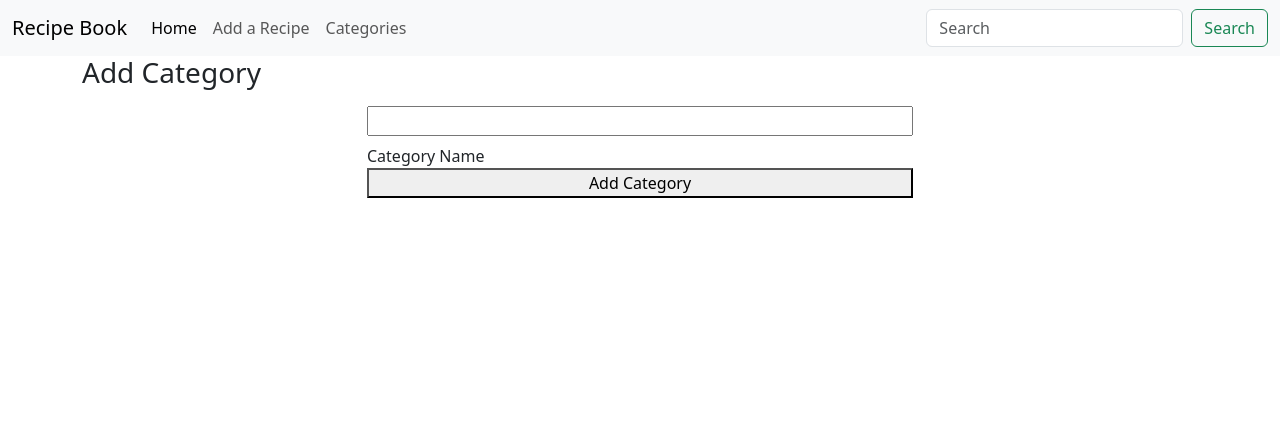
After one commit to Mark-Assessment/j-nowakowska-cooking-co-m3-2, a Flask app: page /add_category in a window 1280 px wide. The commit adds this page. Shown: the top 438 px of the page. Run offline with Flask 3, Linux system fonts and the light colour scheme; some libraries are stand-ins or nearby versions.

Commit message:
Add category function added

```diff
--- a/recipebook/routes.py
+++ b/recipebook/routes.py
@@ -1,7 +1,22 @@
-from flask import render_template
+from flask import render_template, request, redirect, url_for
 from recipebook import app, db
 from recipebook.models import Category, Recipe
 
 @app.route("/")
 def home():
     return render_template("recipies.html")
+
+
+@app.route("/categories")
+def categories():
+    return render_template("categories.html")
+
+
+@app.route("/add_category", methods=["GET", "POST"])
+def add_category():
+    if request.method == "POST":
+        category = Category(category_name=request.form.get("category_name"))
+        db.session.add(category)
+        db.session.commit()
+        return redirect(url_for("categories"))
+    return render_template("add_category.html")
--- /dev/null
+++ b/recipebook/templates/add_category.html
@@ -0,0 +1,27 @@
+{% extends "base.html" %}
+{% block content %}
+
+<h3>Add Category</h3>
+
+<div class="row">
+    <form class="" method="POST" action="{{ url_for('add_category') }}">
+        <!-- category name -->
+        <div class="row">
+            <div class="input-field d-grid gap-2 col-6 mx-auto">
+                <i class="fa-solid fa-kitchen-set"></i>
+                <input id="category_name" name="category_name" minlength="5" maxlength="35" type="text" class="validate" required>
+                <label for="category_name">Category Name</label>
+            </div>
+        </div>
+        <!-- submit button -->
+        <div class="row">
+            <div class="d-grid gap-2 col-6 mx-auto">
+                <button type="submit" class="">
+                    Add Category
+                </button>
+            </div>
+        </div>
+    </form>
+</div>
+
+{% endblock %}
--- a/recipebook/templates/base.html
+++ b/recipebook/templates/base.html
@@ -8,6 +8,7 @@
     <title>Recipe Book</title>
 
     <link href="https://cdn.jsdelivr.net/npm/bootstrap@5.3.1/dist/css/bootstrap.min.css" rel="stylesheet" integrity="sha384-4bw+/aepP/YC94hEpVNVgiZdgIC5+VKNBQNGCHeKRQN+PtmoHDEXuppvnDJzQIu9" crossorigin="anonymous">
+    <link rel="stylesheet" href="path/to/font-awesome/css/font-awesome.min.css">
 </head>
 <body>
    <header>
@@ -27,7 +28,7 @@
                 <a class="nav-link" href="#">Add a Recipe</a>
               </li>
               <li class="nav-item">
-                <a class="nav-link disabled" aria-disabled="true">Categories</a>
+                <a class="nav-link" href="{{ url_for('categories')}}">Categories</a>
               </li>
             </ul>
             <form class="d-flex" role="search">
--- a/recipebook/templates/recipies.html
+++ b/recipebook/templates/recipies.html
@@ -1,6 +1,6 @@
 {% extends "base.html" %}
 {% block content %}
 
-<h3 class ="light-purple-text center-align">Recipes</h3>
+<h3>Recipes</h3>
 
 {% endblock %}
```
Also changed, not shown: recipebook/templates/categories.html (added, +14 -0 lines).
